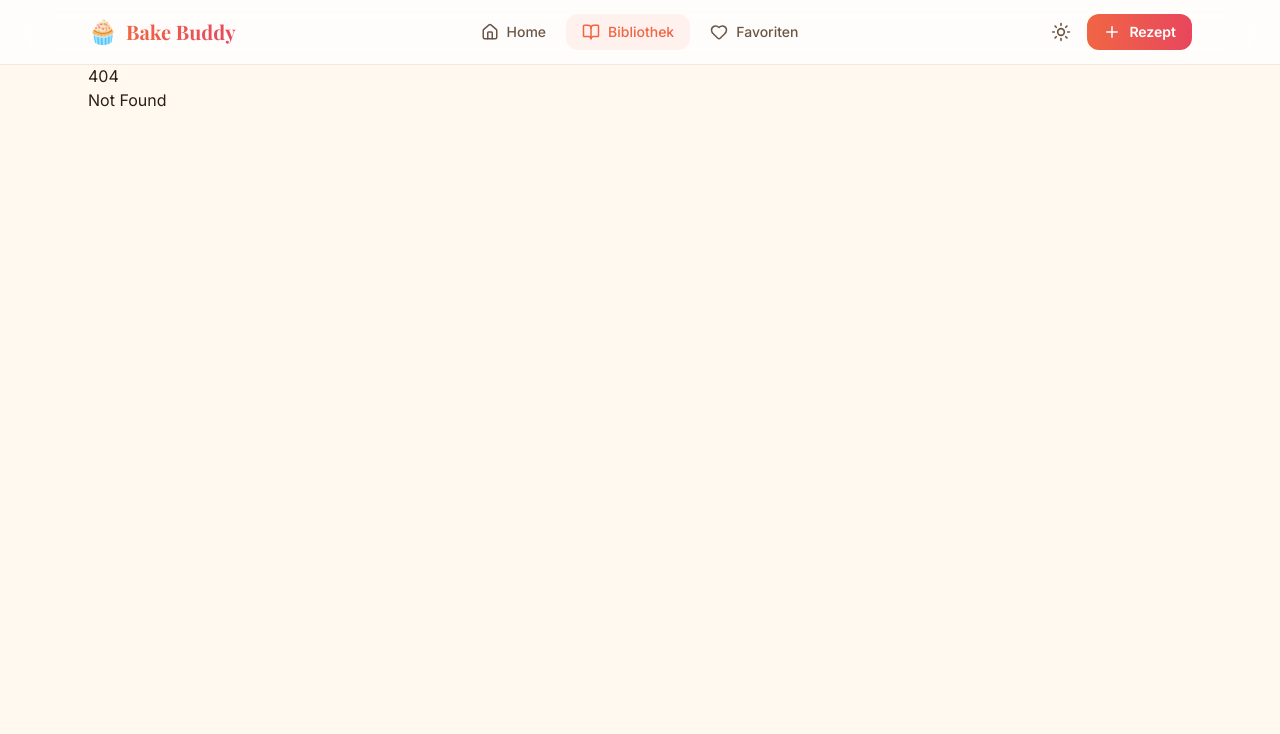
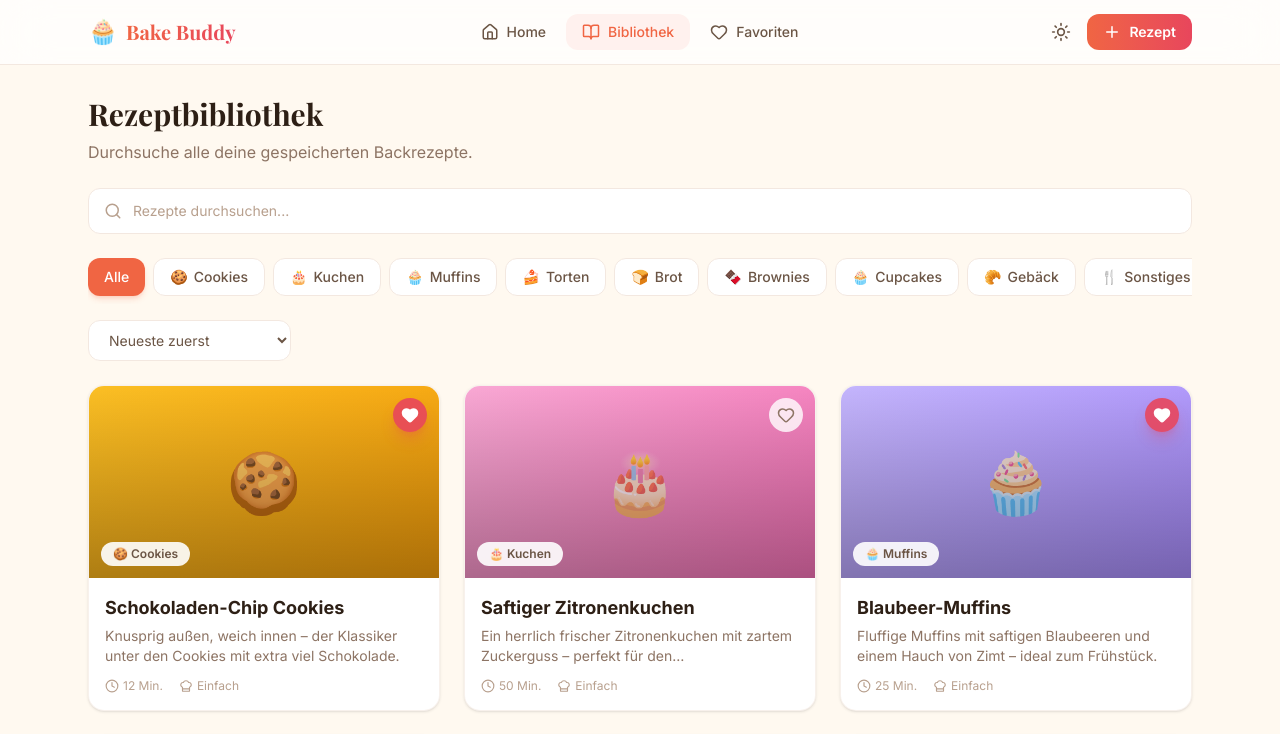
Before and after one commit to Ziegeee/BakeBuddy, a SvelteKit app: page /library in a window 1280 px wide. Before the commit this address had no page. Shown: the top 734 px of the page. Built offline with nearby package versions, Linux system fonts and the light colour scheme.

Commit message:
Create +page.svelte

```diff
--- /dev/null
+++ b/src/routes/library/+page.svelte
@@ -0,0 +1,48 @@
+<script lang="ts">
+  import { recipeStore } from '$lib/stores/recipes.svelte';
+  import RecipeCard from '$lib/components/RecipeCard.svelte';
+  import SearchBar from '$lib/components/SearchBar.svelte';
+  import FilterBar from '$lib/components/FilterBar.svelte';
+  import EmptyState from '$lib/components/EmptyState.svelte';
+  import type { Category } from '$lib/types/recipe';
+
+  let search = $state('');
+  let selectedCategory: Category | 'Alle' = $state('Alle');
+  let sortBy = $state('newest');
+
+  let filteredRecipes = $derived(recipeStore.getFiltered(search, selectedCategory, sortBy));
+</script>
+
+<svelte:head>
+  <title>Bibliothek – Bake Buddy</title>
+</svelte:head>
+
+<div class="py-8 space-y-6">
+  <div>
+    <h1 class="text-3xl font-bold text-[#2d1f15] dark:text-[#fff3e0] mb-2" style="font-family: 'Playfair Display', serif;">
+      Rezeptbibliothek
+    </h1>
+    <p class="text-[#8d7464] dark:text-[#a08878]">Durchsuche alle deine gespeicherten Backrezepte.</p>
+  </div>
+
+  <!-- Search -->
+  <SearchBar bind:value={search} />
+
+  <!-- Filters -->
+  <FilterBar bind:selectedCategory bind:sortBy />
+
+  <!-- Recipe Grid -->
+  {#if filteredRecipes.length > 0}
+    <div class="grid grid-cols-1 sm:grid-cols-2 lg:grid-cols-3 gap-6">
+      {#each filteredRecipes as recipe (recipe.id)}
+        <RecipeCard {recipe} />
+      {/each}
+    </div>
+  {:else}
+    <EmptyState
+      icon="🔍"
+      title="Keine Rezepte gefunden"
+      description="Versuche einen anderen Suchbegriff oder Filter."
+    />
+  {/if}
+</div>
```
